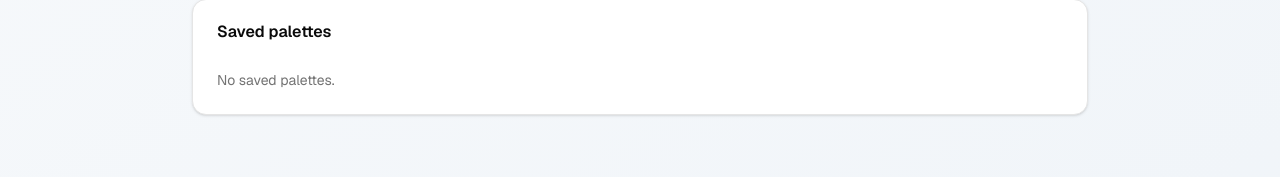
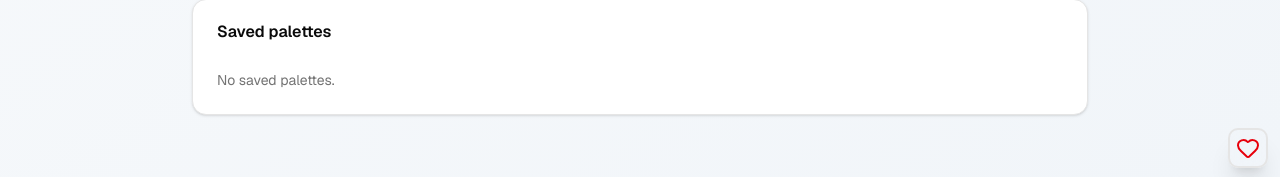
Before and after one commit to Feli-dev/colorsitos, a Next.js app: page /en in a window 1280 px wide. Shown: the part 620-797 px from the top of the page. Built offline with nearby package versions, Linux system fonts and the light colour scheme.

Commit message:
feat: adds support button

```diff
--- a/messages/en.json
+++ b/messages/en.json
@@ -35,5 +35,9 @@
       "title": "Copy hex code",
       "error": "Error copying color"
     }
+  },
+  "support": {
+    "buyMeCoffee": "Buy me a coffee",
+    "ariaLabel": "Support options"
   }
 }
--- a/messages/es.json
+++ b/messages/es.json
@@ -35,5 +35,9 @@
       "title": "Copiar código hex",
       "error": "Error al copiar el color"
     }
+  },
+  "support": {
+    "buyMeCoffee": "Invitame un cafecito",
+    "ariaLabel": "Opciones de apoyo"
   }
 }
--- a/src/app/[locale]/layout.tsx
+++ b/src/app/[locale]/layout.tsx
@@ -1,4 +1,5 @@
 import { AnimatedThemeToggler } from "@/components/magicui/animated-theme-toggler";
+import SupportButton from "@/components/support-button";
 import { routing } from "@/i18n/routing";
 import { GeistMono } from "geist/font/mono";
 import { GeistSans } from "geist/font/sans";
@@ -39,6 +40,7 @@ export default async function LocaleLayout({
             <AnimatedThemeToggler className="cursor-pointer" />
           </div>
           {children}
+          <SupportButton />
         </NextIntlClientProvider>
       </body>
     </html>
--- /dev/null
+++ b/src/components/support-button.tsx
@@ -0,0 +1,99 @@
+"use client";
+
+import { ChevronUp, Coffee, Heart } from "lucide-react";
+import { useTranslations } from "next-intl";
+import React, { useEffect, useRef, useState } from "react";
+
+const SupportButton: React.FC = () => {
+  const [isOpen, setIsOpen] = useState(false);
+  const dropdownRef = useRef<HTMLDivElement>(null);
+  const t = useTranslations();
+
+  useEffect(() => {
+    const handleClickOutside = (event: MouseEvent) => {
+      if (
+        dropdownRef.current &&
+        !dropdownRef.current.contains(event.target as Node)
+      ) {
+        setIsOpen(false);
+      }
+    };
+    document.addEventListener("mousedown", handleClickOutside);
+    return () => document.removeEventListener("mousedown", handleClickOutside);
+  }, []);
+
+  useEffect(() => {
+    const handleEscape = (event: KeyboardEvent) => {
+      if (event.key === "Escape") {
+        setIsOpen(false);
+      }
+    };
+    document.addEventListener("keydown", handleEscape);
+    return () => document.removeEventListener("keydown", handleEscape);
+  }, []);
+
+  const handleBuyMeCoffee = () => {
+    window.open(
+      "https://www.cafecito.app/feli-dev",
+      "_blank",
+      "noopener,noreferrer"
+    );
+  };
+
+  return (
+    <div
+      ref={dropdownRef}
+      className="cursor-pointer fixed bottom-3 right-3 flex items-center justify-center size-10 rounded-lg z-50"
+    >
+      <div
+        className={`
+          absolute bottom-16 right-0 mb-2 w-[calc(100vw-2rem)] max-w-xs sm:w-72 md:w-64 lg:w-[18rem] rounded-lg backdrop-blur-md border shadow-xl
+          transform transition-all duration-300 ease-out origin-bottom-right
+          bg-white border-gray-300 dark:bg-black/40 dark:border-white/10
+          ${
+            isOpen
+              ? "opacity-100 scale-100 translate-y-0"
+              : "opacity-0 scale-95 translate-y-2 pointer-events-none"
+          }
+        `}
+      >
+        <div className="p-3 sm:p-4 space-y-2 sm:space-y-3">
+          {/* Buy Me Coffee Button */}
+          <button
+            onClick={handleBuyMeCoffee}
+            className="w-full flex items-center gap-2 sm:gap-3 px-3 py-2 sm:px-4 sm:py-3 rounded-lg transition-all duration-200 cursor-pointer
+              hover:bg-gray-300/50 text-gray-800 hover:text-gray-900
+              dark:hover:bg-white/10 dark:text-white/90 dark:hover:text-white"
+          >
+            <div className="size-7 sm:size-8 bg-yellow-500 rounded-lg flex items-center justify-center">
+              <Coffee className="text-white" />
+            </div>
+            <span className="font-medium text-sm sm:text-base">
+              {t("support.buyMeCoffee")}
+            </span>
+          </button>
+        </div>
+      </div>
+
+      {/* Floating Button */}
+      <button
+        onClick={() => setIsOpen(!isOpen)}
+        className={`
+           size-10 rounded-lg backdrop-blur-md border-2 shadow-xl
+          flex items-center justify-center transition-all duration-300
+          hover:bg-gray-50 dark:hover:bg-black/40
+          ${isOpen ? "rotate-180" : "rotate-0"}
+        `}
+        aria-label={t("support.ariaLabel")}
+      >
+        {isOpen ? (
+          <ChevronUp className="text-gray-600 dark:text-white/80" />
+        ) : (
+          <Heart className="text-red-600" />
+        )}
+      </button>
+    </div>
+  );
+};
+
+export default SupportButton;
```
